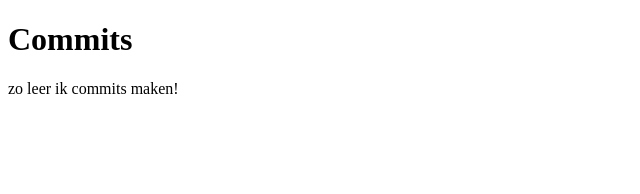
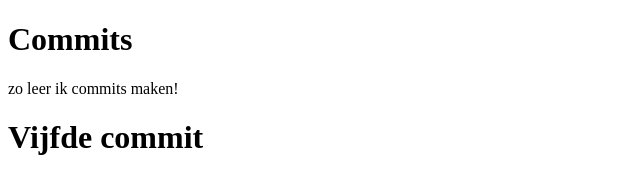
Before and after one commit to thijsieboy007/vebr-J1-P1-C2019, a plain HTML site: page index.html in a window 1280 px wide. Shown: the whole page, without its empty margins (0-640 px from the left). Drawn offline with Linux system fonts and the light colour scheme.

Commit message:
vijfde commit

```diff
--- a/index.html
+++ b/index.html
@@ -9,5 +9,6 @@
 <body>
     <h1>Commits</h1>
     <p>zo leer ik commits maken!</p>
+    <h1>Vijfde commit</h1>
 </body>
 </html>
```
